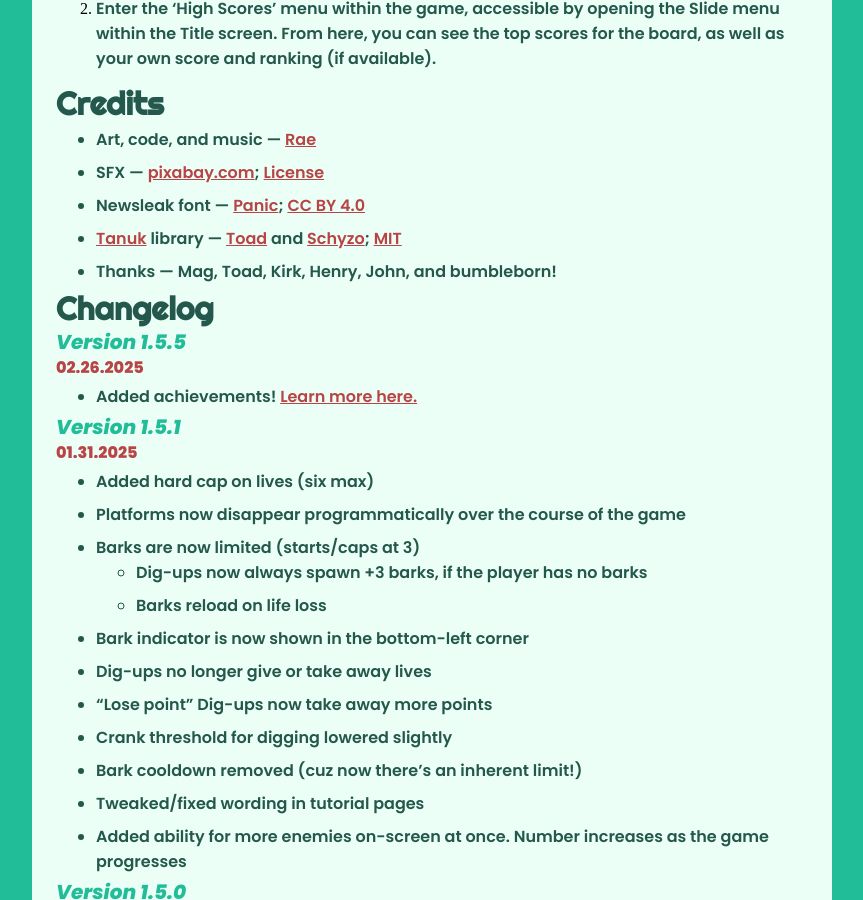
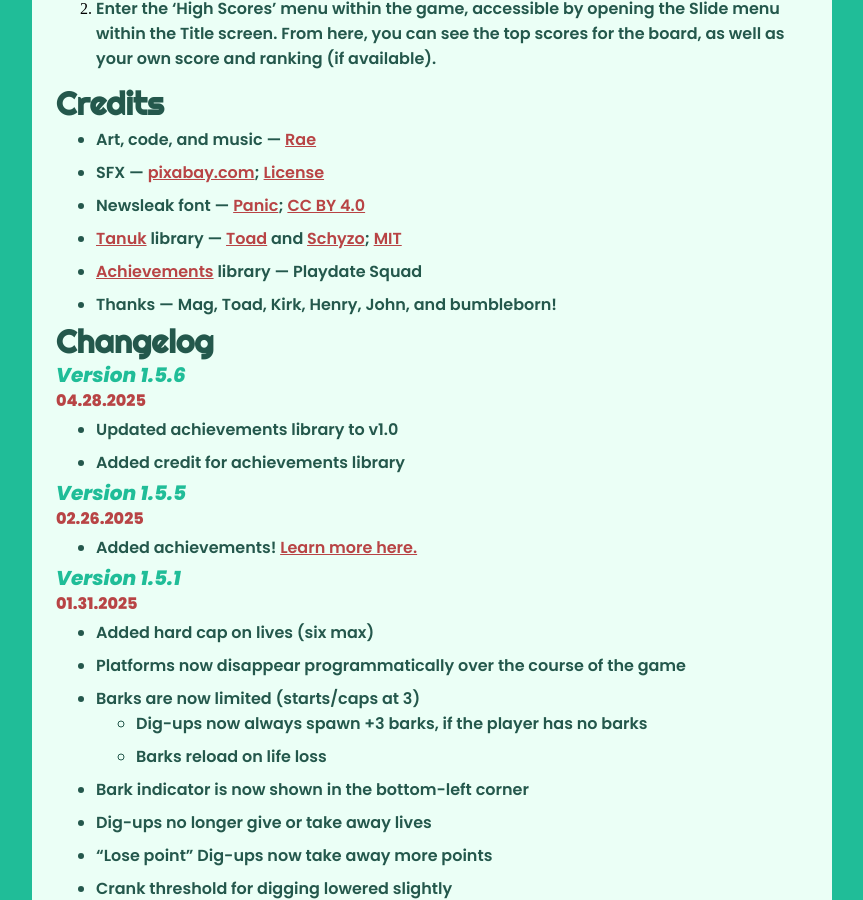
Before and after one commit to raewtf/raewtf.github.io, a Jekyll site: the page built from _posts/2024-10-13-bona-fido-manual.md, in a window 1280 px wide and 900 px high, scrolled down 1965 px. Shown: the whole window, without its empty margins (208-1071 px from the left). Built offline with Jekyll 4.4.1, drawn with Linux system fonts in a browser that asks for light colours.

Commit message:
manuals puuush

```diff
--- a/_posts/2024-10-13-bona-fido-manual.md
+++ b/_posts/2024-10-13-bona-fido-manual.md
@@ -61,9 +61,16 @@
 - SFX — [pixabay.com](https://pixabay.com/); [License](https://pixabay.com/service/terms/)
 - Newsleak font — [Panic](https://panic.com); [CC BY 4.0](https://creativecommons.org/licenses/by/4.0/)
 - [Tanuk](https://github.com/Schyzophrenic/Tanuk_CodeSequence) library — [Toad](https://toadleyundercontrol.itch.io/) and [Schyzo](https://twitter.com/Schyzo99); [MIT](https://github.com/Schyzophrenic/Tanuk_CodeSequence/blob/main/LICENSE)
+- [Achievements](https://playdatesquad.github.io/pd-achievements/) library — Playdate Squad
 - Thanks — Mag, Toad, Kirk, Henry, John, and bumbleborn!
 
 # Changelog
+
+## Version 1.5.6
+### 04.28.2025
+
+- Updated achievements library to v1.0
+- Added credit for achievements library
 
 ## Version 1.5.5
 ### 02.26.2025
```
Also changed, not shown: _posts/2024-05-15-first-in-line-manual.md (+6 -0 lines), _posts/2025-03-10-mission-lunatrix-manual.md (+1 -0 lines), _posts/2025-04-08-traffic-jam-manual.md (+20 -2 lines), 1 other file.
